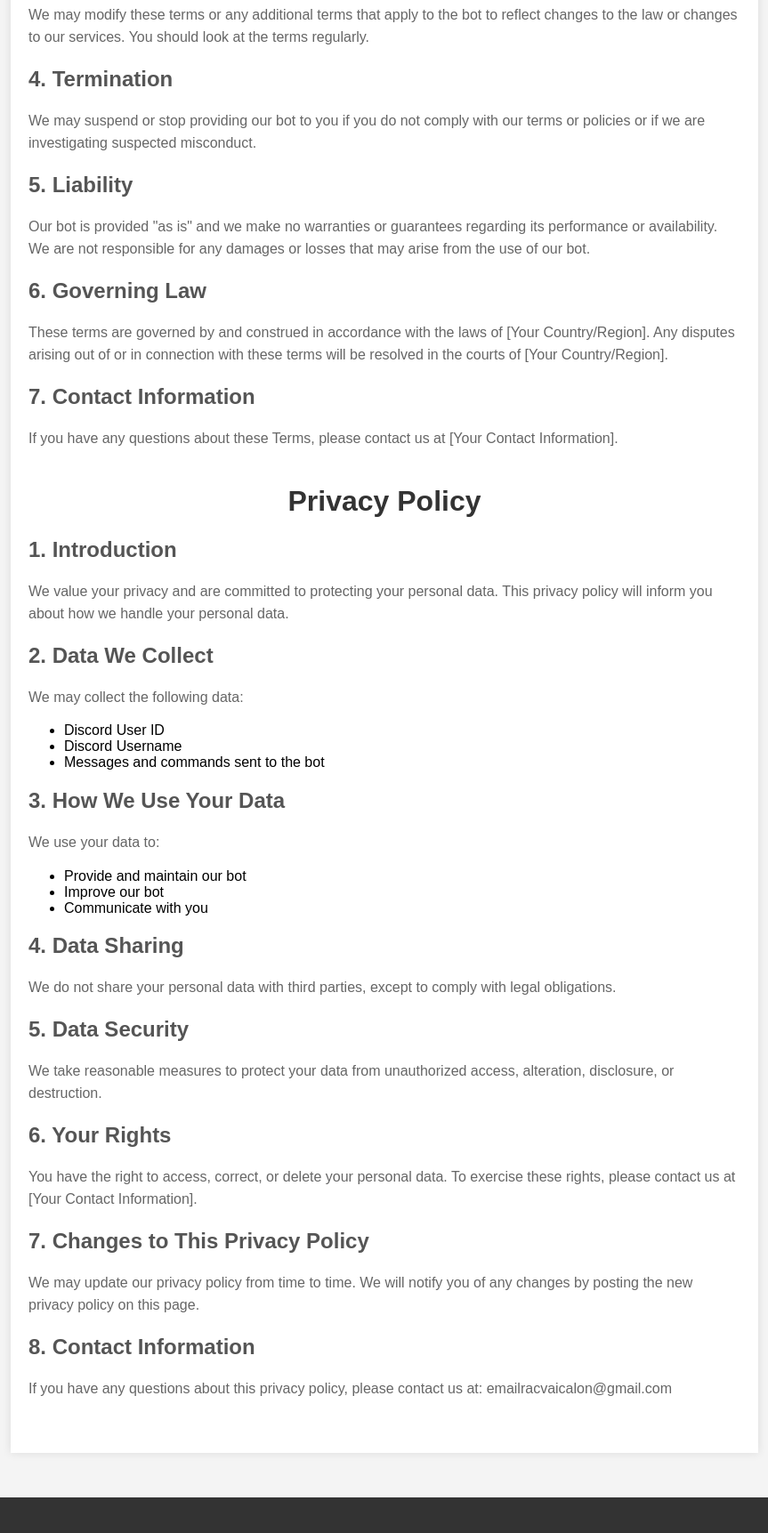
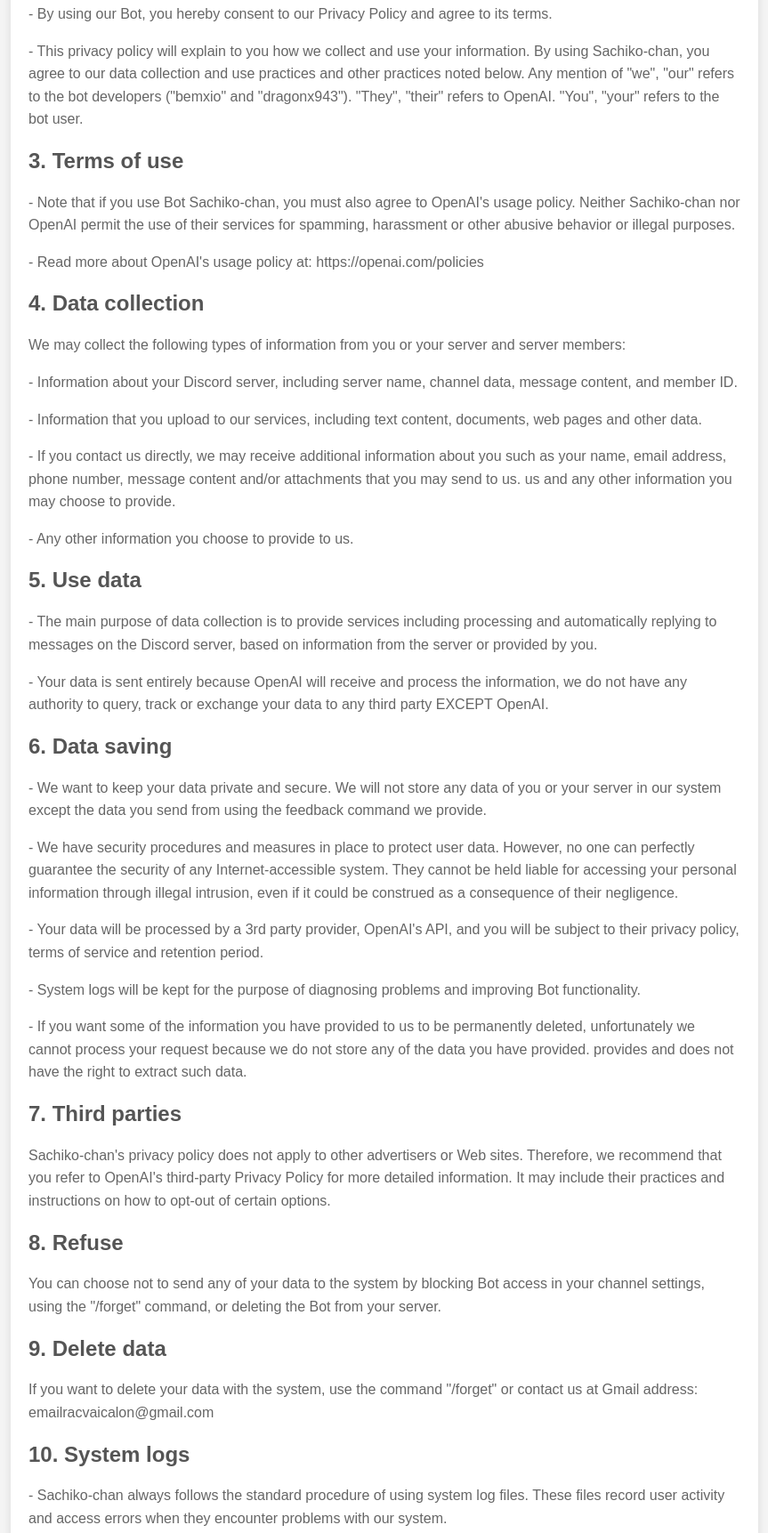
Before and after one commit to dragonx943/dragonx943.github.io, a plain HTML site: page index.html in a window 1280 px wide. Shown: the part 381-2104 px from the top of the page at 89% size, without its empty margins (208-1071 px from the left). Drawn offline with Linux system fonts and the light colour scheme.

Commit message:
Update index.html

```diff
--- a/index.html
+++ b/index.html
@@ -46,49 +46,47 @@
         <div class="section">
             <h1>Terms of Service</h1>
             <h2>1. Introduction</h2>
-            <p>By using our bot, you agree to these Terms of Service. Please read them carefully.</p>
-            <h2>2. Use of the Bot</h2>
-            <p>You must follow any policies made available to you within the bot. You may use the bot only as permitted by law.</p>
-            <h2>3. Changes to the Terms</h2>
-            <p>We may modify these terms or any additional terms that apply to the bot to reflect changes to the law or changes to our services. You should look at the terms regularly.</p>
-            <h2>4. Termination</h2>
-            <p>We may suspend or stop providing our bot to you if you do not comply with our terms or policies or if we are investigating suspected misconduct.</p>
-            <h2>5. Liability</h2>
-            <p>Our bot is provided "as is" and we make no warranties or guarantees regarding its performance or availability. We are not responsible for any damages or losses that may arise from the use of our bot.</p>
-            <h2>6. Governing Law</h2>
-            <p>These terms are governed by and construed in accordance with the laws of [Your Country/Region]. Any disputes arising out of or in connection with these terms will be resolved in the courts of [Your Country/Region].</p>
-            <h2>7. Contact Information</h2>
-            <p>If you have any questions about these Terms, please contact us at [Your Contact Information].</p>
-        </div>
-
-        <div class="section">
-            <h1>Privacy Policy</h1>
-            <h2>1. Introduction</h2>
-            <p>We value your privacy and are committed to protecting your personal data. This privacy policy will inform you about how we handle your personal data.</p>
-            <h2>2. Data We Collect</h2>
-            <p>We may collect the following data:</p>
-            <ul>
-                <li>Discord User ID</li>
-                <li>Discord Username</li>
-                <li>Messages and commands sent to the bot</li>
-            </ul>
-            <h2>3. How We Use Your Data</h2>
-            <p>We use your data to:</p>
-            <ul>
-                <li>Provide and maintain our bot</li>
-                <li>Improve our bot</li>
-                <li>Communicate with you</li>
-            </ul>
-            <h2>4. Data Sharing</h2>
-            <p>We do not share your personal data with third parties, except to comply with legal obligations.</p>
-            <h2>5. Data Security</h2>
-            <p>We take reasonable measures to protect your data from unauthorized access, alteration, disclosure, or destruction.</p>
-            <h2>6. Your Rights</h2>
-            <p>You have the right to access, correct, or delete your personal data. To exercise these rights, please contact us at [Your Contact Information].</p>
-            <h2>7. Changes to This Privacy Policy</h2>
-            <p>We may update our privacy policy from time to time. We will notify you of any changes by posting the new privacy policy on this page.</p>
-            <h2>8. Contact Information</h2>
-            <p>If you have any questions about this privacy policy, please contact us at: emailracvaicalon@gmail.com</p>
+            <p>Thank you for using Sachiko-chan, a Bot Waifu A.I. on Discord written by bemxio and improved, developed, maintained by Team PProjectVN (operated by dragonx943).</p>
+            <p>- Note that when using the service, you also agree to the terms of service of relevant 3rd party services such as OpenAI.</p>
+            <h2>2. Agree</h2>
+            <p>- By using our Bot, you hereby consent to our Privacy Policy and agree to its terms.</p>
+            <p>- This privacy policy will explain to you how we collect and use your information. By using Sachiko-chan, you agree to our data collection and use practices and other practices noted below. Any mention of "we", "our" refers to the bot developers ("bemxio" and "dragonx943"). "They", "their" refers to OpenAI. "You", "your" refers to the bot user.</p>
+            <h2>3. Terms of use</h2>
+            <p>- Note that if you use Bot Sachiko-chan, you must also agree to OpenAI's usage policy. Neither Sachiko-chan nor OpenAI permit the use of their services for spamming, harassment or other abusive behavior or illegal purposes.</p>
+            <p>- Read more about OpenAI's usage policy at: https://openai.com/policies </p>
+            <h2>4. Data collection</h2>
+            <p>We may collect the following types of information from you or your server and server members:</p>
+            <p>- Information about your Discord server, including server name, channel data, message content, and member ID.</p>
+            <p>- Information that you upload to our services, including text content, documents, web pages and other data.</p>
+            <p>- If you contact us directly, we may receive additional information about you such as your name, email address, phone number, message content and/or attachments that you may send to us. us and any other information you may choose to provide.</p>
+            <p>- Any other information you choose to provide to us.</p>
+            <h2>5. Use data</h2>
+            <p>- The main purpose of data collection is to provide services including processing and automatically replying to messages on the Discord server, based on information from the server or provided by you.</p>
+            <p>- Your data is sent entirely because OpenAI will receive and process the information, we do not have any authority to query, track or exchange your data to any third party EXCEPT OpenAI.</p>
+            <h2>6. Data saving</h2>
+            <p>- We want to keep your data private and secure. We will not store any data of you or your server in our system except the data you send from using the feedback command we provide.</p>
+            <p>- We have security procedures and measures in place to protect user data. However, no one can perfectly guarantee the security of any Internet-accessible system. They cannot be held liable for accessing your personal information through illegal intrusion, even if it could be construed as a consequence of their negligence.</p>
+            <p>- Your data will be processed by a 3rd party provider, OpenAI's API, and you will be subject to their privacy policy, terms of service and retention period.</p>
+            <p>- System logs will be kept for the purpose of diagnosing problems and improving Bot functionality.</p>
+            <p>- If you want some of the information you have provided to us to be permanently deleted, unfortunately we cannot process your request because we do not store any of the data you have provided. provides and does not have the right to extract such data.</p>
+            <h2>7. Third parties</h2>
+            <p>Sachiko-chan's privacy policy does not apply to other advertisers or Web sites. Therefore, we recommend that you refer to OpenAI's third-party Privacy Policy for more detailed information. It may include their practices and instructions on how to opt-out of certain options.</p>
+            <h2>8. Refuse</h2>
+            <p>You can choose not to send any of your data to the system by blocking Bot access in your channel settings, using the "/forget" command, or deleting the Bot from your server.</p>
+            <h2>9. Delete data</h2>
+            <p>If you want to delete your data with the system, use the command "/forget" or contact us at Gmail address: emailracvaicalon@gmail.com</p>
+            <h2>10. System logs</h2>
+            <p>- Sachiko-chan always follows the standard procedure of using system log files. These files record user activity and access errors when they encounter problems with our system.</p>
+            <p>- The file will only collect the User ID of Discord users to report to the system errors such as being unable to respond, losing access rights, or users being unable to use available commands provided by us so that we can use them. I will improve and fix those problems.</p>
+            <p>- We will periodically delete system logs once a month to increase the security of user information as much as we can with the system we provide.</p>
+            <h2>11. Protect children</h2>
+            <p>- We always prioritize increasing and strengthening the protection of children when using the Internet. We always encourage parents and guardians to observe, participate in, or monitor and guide their children's online activity.</p>
+            <p>- We do not knowingly collect any personal information from children under 13 years of age. If you believe that your child has provided this type of information while using our services, we strongly encourage you to contact us immediately and we will use our best efforts to promptly remove the information. information from our system immediately.</p>
+            <h2>12. Changes to Privacy Policy</h2>
+            <p>We may have new updates to our Privacy Policy. You should periodically review this Privacy Policy for any changes.</p>
+            <h2>13. Contact us</h2>
+            <p>- If you have any questions or suggestions about our Privacy Policy, please contact us at Gmail: emailracvaicalon@gmail.com</p>
+            <p>- By using Sachiko-chan, you agree that we may collect, store and use the information described in this Privacy Policy. We may also disclose your information to third parties if required to do so by law or to protect our legal rights or the rights of others. You also have the right to request access, rectification or erasure of your personal data or to restrict and object to its processing. You may also have the right to data portability.</p>
         </div>
     </div>
 
```
